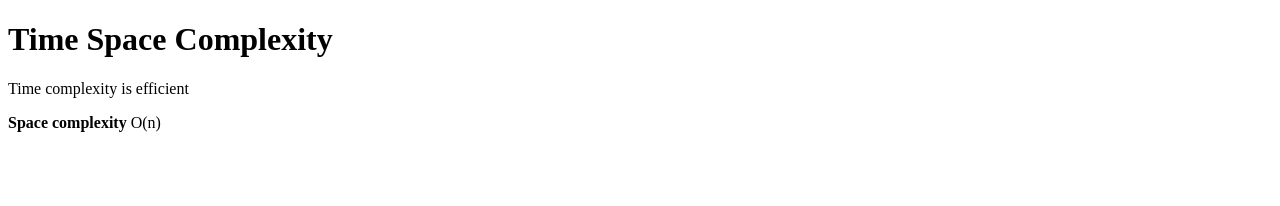
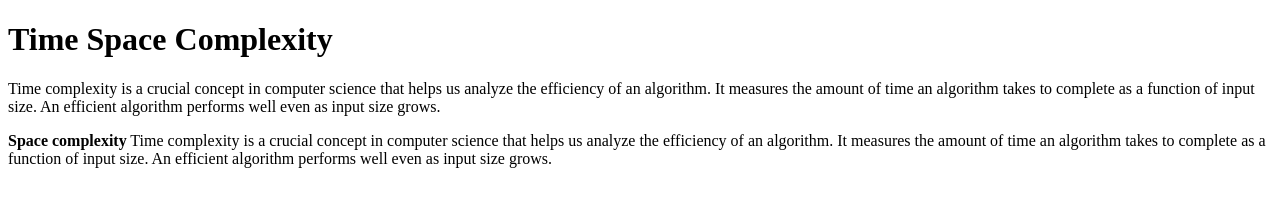
Before and after one commit to acciojob/time-and-space-complexity-adityaG9999, a website: page main.html in a window 1280 px wide. Drawn offline with Linux system fonts and the light colour scheme.

Commit message:
created a submission

```diff
--- a/main.html
+++ b/main.html
@@ -8,8 +8,8 @@
 
 <body>
 	<h1> Time Space Complexity </h1>
-	<p> Time complexity is efficient  </p>
-	<p> <b>Space complexity</b> O(n)</p>
+	<p> Time complexity is a crucial concept in computer science that helps us analyze the efficiency of an algorithm. It measures the amount of time an algorithm takes to complete as a function of input size. An efficient algorithm performs well even as input size grows.  </p>
+	<p> <b>Space complexity</b> Time complexity is a crucial concept in computer science that helps us analyze the efficiency of an algorithm. It measures the amount of time an algorithm takes to complete as a function of input size. An efficient algorithm performs well even as input size grows.</p>
     <script type="text/javascript" src="./script.js">
 </script>
 
```
